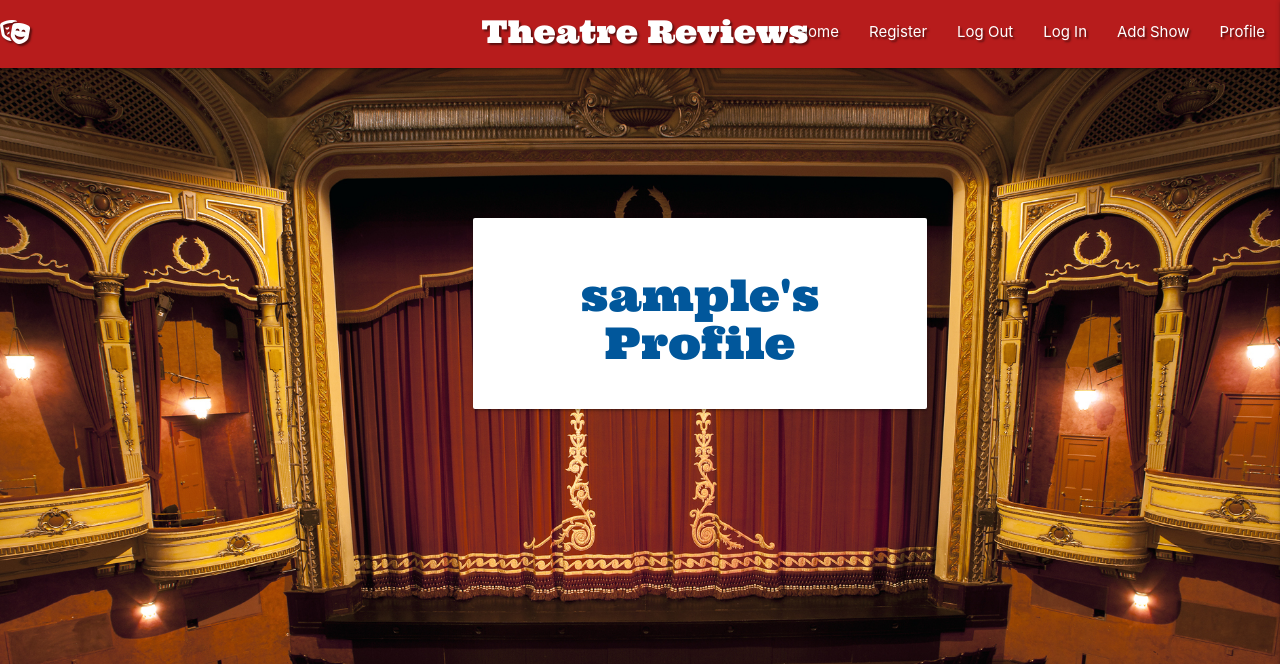
After one commit to Craggy19/theatre_reviews, a Flask app: page /profile/1 in a window 1280 px wide. The commit adds this page. Shown: the top 664 px of the page. Run offline with Flask 2, Linux system fonts and the light colour scheme; the visitor is signed in with stand-in values (Sample User, id 1); a database or web service that is not in the repository returns one stand-in record (values such as "Sample title"); some libraries are stand-ins or nearby versions.

Commit message:
Added Session user Profile

```diff
--- a/app.py
+++ b/app.py
@@ -45,6 +45,8 @@ def register():
         # put the new user into 'session' cookie
         session["user"] = request.form.get("username").lower()
         flash("Registration Successful!")
+        return redirect(url_for("profile", username=session["user"]))
+
     return render_template("register.html")
 
 
@@ -60,7 +62,10 @@ def login():
             if check_password_hash(
                     existing_user["password"], request.form.get("password")):
                 session["user"] = request.form.get("username").lower()
-                flash("Welcome, {}".format(request.form.get("username")))
+                flash("Welcome, {}".format(
+                    request.form.get("username")))
+                return redirect(url_for(
+                    "profile", username=session["user"]))
             else:
                 # invalid password match
                 flash("Incorrect Username and/or Password")
@@ -74,6 +79,13 @@ def login():
     return render_template("login.html")
 
 
+@app.route("/profile/<username>", methods=["GET", "POST"])
+def profile(username):
+    username = mongo.db.users.find_one(
+        {"username": session["user"]})["username"]
+    return render_template("profile.html", username=username)
+
+
 if __name__ == "__main__":
     app.run(host=os.environ.get("IP"),
             port=int(os.environ.get("PORT")),
--- a/templates/base.html
+++ b/templates/base.html
@@ -30,6 +30,7 @@
                     <li><a href="#">Log Out</a></li>
                     <li><a href="{{ url_for('login') }}">Log In</a></li>
                     <li><a href="#">Add Show</a></li>
+                    <li><a href="{{ url_for('profile', username=session['user']) }}">Profile</a></li>
                 </ul>
             </div>
         </nav>
@@ -44,6 +45,7 @@
             <li><a href="#">Log Out</a></li>
             <li><a href="{{ url_for('login') }}">Log In</a></li>
             <li><a href="#">Add Show</a></li>
+            <li><a href="{{ url_for('profile', username=session['user']) }}">Profile</a></li>
         </ul>
 
 
--- a/templates/login.html
+++ b/templates/login.html
@@ -34,7 +34,7 @@
         <div class="col s12">
             <p class="center-align">
                 New Here?
-                <a href="{{ url_for('register') }}" class="red darken-4">Register Account</a>
+                <a href="{{ url_for('register') }}">Register Account</a>
             </p>
         </div>
     </div>
--- /dev/null
+++ b/templates/profile.html
@@ -0,0 +1,15 @@
+{% extends "base.html" %}
+{% block content %}
+
+    <div class="row">
+        <div class="col s12 m8 offset-m2">
+            <div class="card-panel">
+              <h3 class="center-align light-blue-text text-darken-4">
+                  {{username}}'s Profile
+              </h3>
+
+            </div>
+        </div>
+    </div>
+
+{% endblock %}
--- a/templates/register.html
+++ b/templates/register.html
@@ -30,7 +30,7 @@
         <div class="col s12">
             <p class="center-align">
                 Already Registered?
-                <a href="{{ url_for('login') }}" class="red darken-4">Log In</a>
+                <a href="{{ url_for('login') }}">Log In</a>
             </p>
         </div>
     </div>
```
